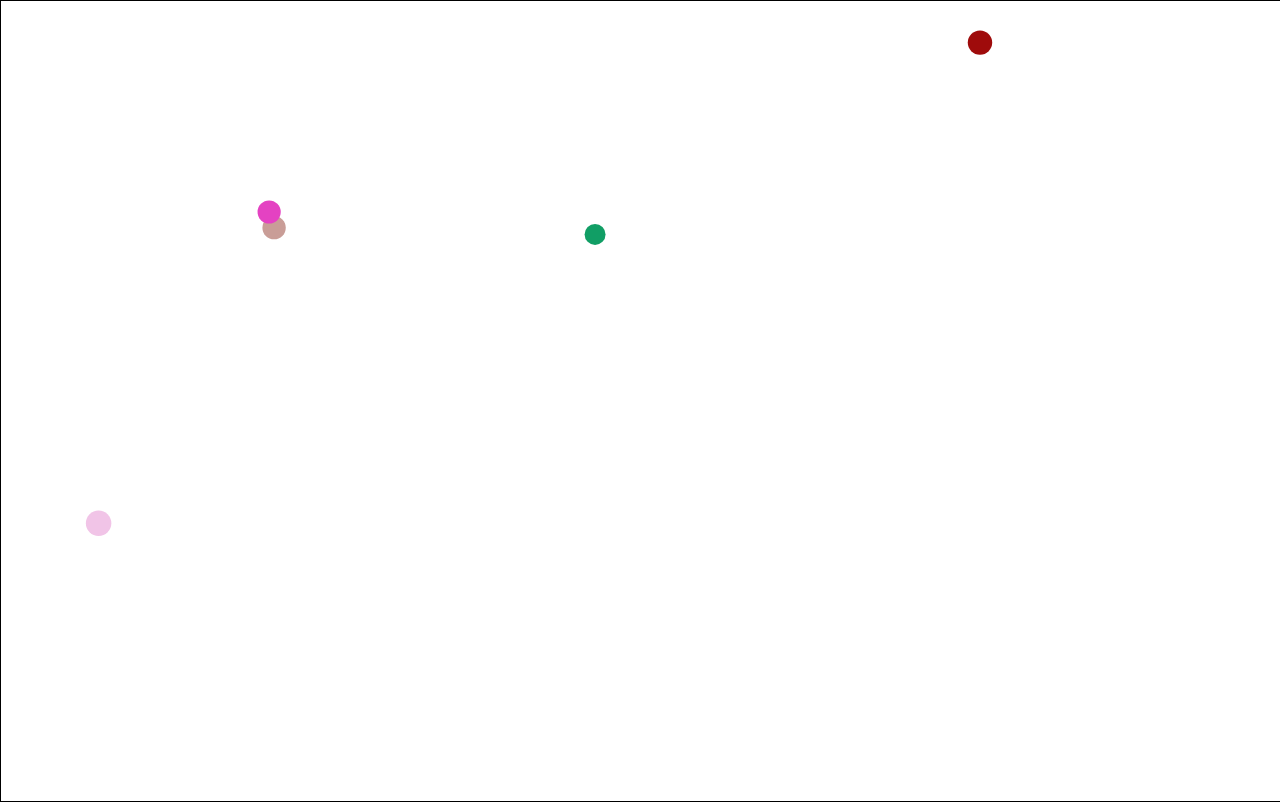
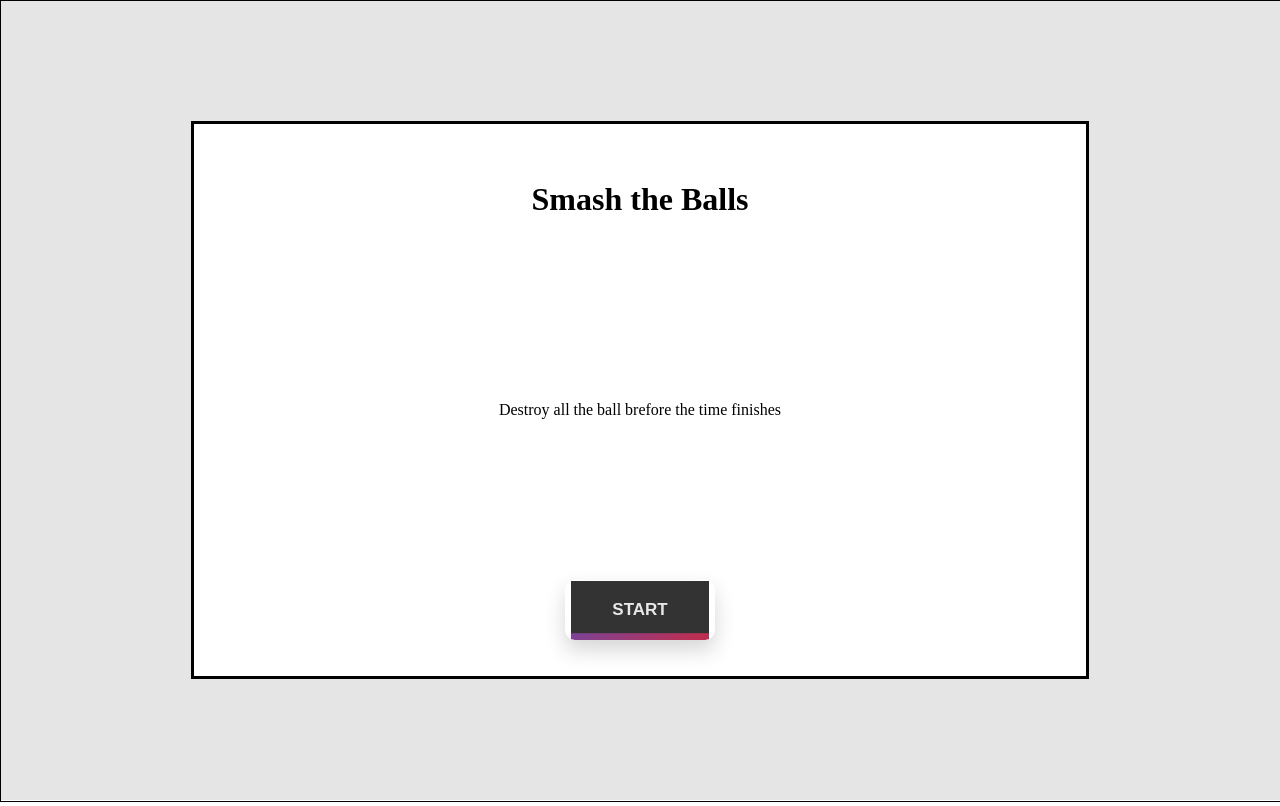
Before and after one commit to juangalbea/GameFAC, a plain HTML site: page index.html in a window 1280 px wide. Drawn offline with Linux system fonts and the light colour scheme.

Commit message:
start modal

```diff
--- a/canvas.js
+++ b/canvas.js
@@ -1,3 +1,31 @@
+// const updateButton = document.getElementById("updateDetails");
+const cancelButton = document.getElementById("cancel");
+const dialog = document.getElementById("favDialog");
+dialog.returnValue = "favAnimal";
+
+function openCheck(dialog) {
+  if (dialog.open) {
+    console.log("Dialog open");
+  } else {
+    console.log("Dialog closed");
+  }
+}
+
+// Update button opens a modal dialog
+// updateButton.addEventListener("click", () => {
+//   dialog.showModal();
+//   openCheck(dialog);
+// });
+dialog.showModal();
+openCheck(dialog);
+
+// Form cancel button closes the dialog box
+cancelButton.addEventListener("click", () => {
+  dialog.close("animalNotChosen");
+  openCheck(dialog);
+  init();
+});
+
 var canvas = document.querySelector("canvas");
 
 canvas.width = window.innerWidth;
@@ -192,8 +220,6 @@ function animate() {
   }
 }
 
-init();
-
 animate();
 
 const myAudio = document.createElement("audio");
--- a/index.html
+++ b/index.html
@@ -4,17 +4,29 @@
   <meta charset="UTF-8">
   <meta name="viewport" content="width=device-width, initial-scale=1.0">
   <title>Canvas Resize</title>
-  <style type="text/css">
-    canvas {
-      border: 1px solid black;
-    }
-
-    body {
-      margin: 0;
-    }
-  </style>
+  <link href="styles.css" rel="stylesheet" />
 </head>
 <body>
+  <!-- pop-up dialog box, containing a form -->
+<dialog id="favDialog">
+  <form method="dialog">
+
+    <div id="instructions">
+
+      <!-- <button id="cancel" type="reset">Start</button> -->
+      <!-- From Uiverse.io by gharsh11032000 -->
+       <div><h1>Smash the Balls</h1></div>
+       <div><p>Destroy all the ball brefore the time finishes</p></div>
+       <div><button id="cancel" type="reset" class="button"></button></div>
+
+    </div>
+  </form>
+</dialog>
+
+<!-- <div>
+  <button id="updateDetails">Update details</button>
+</div> -->
+
   <canvas></canvas>
   <script src="canvas.js"></script>
 </body>
--- /dev/null
+++ b/styles.css
@@ -0,0 +1,85 @@
+canvas {
+  border: 1px solid black;
+}
+
+body {
+  margin: 0;
+}
+
+#instructions {
+  padding: 20px 30px;
+  width: 50rem;
+  height: 30rem;
+  display: flex;
+  justify-content: space-between;
+  flex-direction: column;
+}
+
+#instructions div {
+  display: flex;
+  justify-content: center;
+}
+
+/* From Uiverse.io by gharsh11032000 */
+.button {
+  position: relative;
+  background-color: transparent;
+  color: #e8e8e8;
+  font-size: 17px;
+  font-weight: 600;
+  border-radius: 10px;
+  width: 150px;
+  height: 60px;
+  border: none;
+  text-transform: uppercase;
+  cursor: pointer;
+  overflow: hidden;
+  box-shadow: 0 10px 20px rgba(51, 51, 51, 0.2);
+  transition: all 0.3s cubic-bezier(0.23, 1, 0.320, 1);
+}
+
+.button::before {
+  content: "Let's go!";
+  display: flex;
+  align-items: center;
+  justify-content: center;
+  width: 100%;
+  height: 100%;
+  pointer-events: none;
+  background: linear-gradient(135deg,#7b4397,#dc2430 );
+  transform: translate(0%,90%);
+  z-index: 99;
+  position: relative;
+  transform-origin: bottom;
+  transition: all 0.6s cubic-bezier(0.23, 1, 0.320, 1);
+}
+
+.button::after {
+  content: "Start";
+  display: flex;
+  align-items: center;
+  justify-content: center;
+  background-color: #333;
+  width: 100%;
+  height: 100%;
+  pointer-events: none;
+  transform-origin: top;
+  transform: translate(0%,-100%);
+  transition: all 0.6s cubic-bezier(0.23, 1, 0.320, 1);
+}
+
+.button:hover::before {
+  transform: translate(0%,0%);
+}
+
+.button:hover::after {
+  transform: translate(0%,-200%);
+}
+
+.button:focus {
+  outline: none;
+}
+
+.button:active {
+  scale: 0.95;
+}
```
Also changed, not shown: 3 other files.
